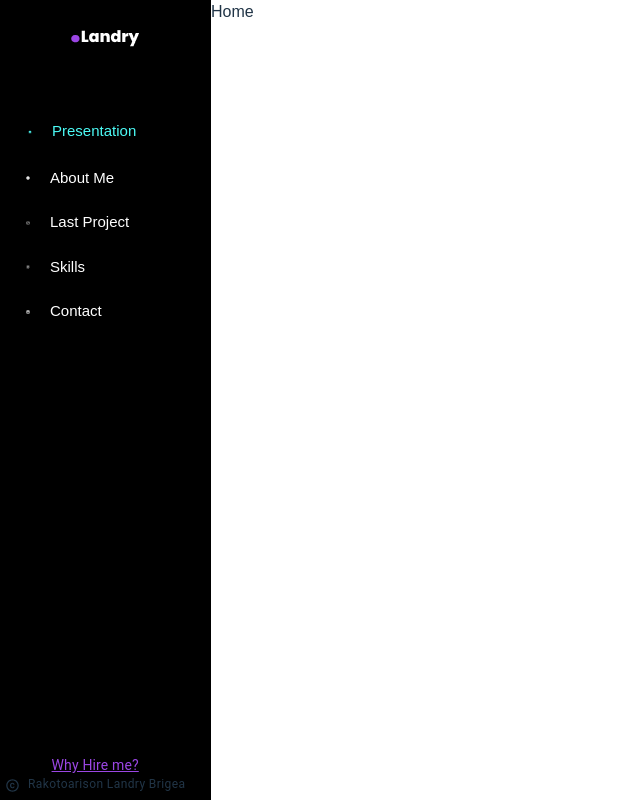
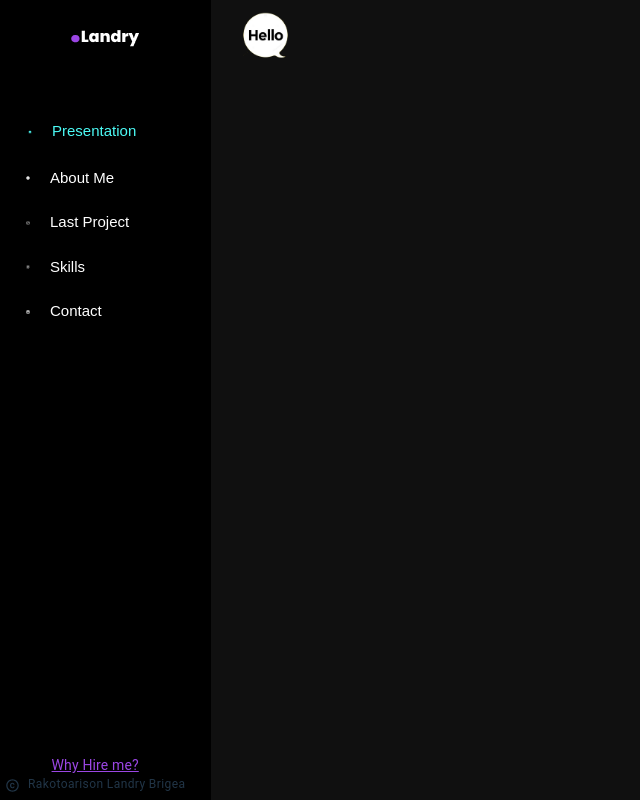
Before and after one commit to rakotoarisonlandry/Portfolio, a React (Vite) app: page / in a window 1280 px wide. Shown: the whole page, without its empty margins (0-640 px from the left). Built offline with nearby package versions, Linux system fonts and the light colour scheme; a web font is replaced by a local one.

Commit message:
first commit

```diff
--- a/src/css/index.scss
+++ b/src/css/index.scss
@@ -54,3 +54,11 @@
     display: flex;
 
 }
+
+//Home
+
+.Home-Body{
+    img{
+        height: 80px;
+    }
+}
--- a/src/index.css
+++ b/src/index.css
@@ -28,6 +28,7 @@ a:hover {
 
 body {
   font-family: 'Poppins', sans-serif;
+  background-color: #101010;
   margin: 0;
   display: flex;
   place-items: center;
--- a/src/pages/Home/Home.jsx
+++ b/src/pages/Home/Home.jsx
@@ -3,8 +3,8 @@ import React from 'react'
 import hello from "../../../public/assets/img/stock-vector-hi-hello-banner-speech-bubble-poster-and-sticker-concept-with-text-hello-white-bubble-message-1505210795-removebg-preview.png"
 function Home() {
   return (
-    <Box>
-      Home
+    <Box className="Home-Body">
+      <img src={hello} alt="" />
     </Box>
   )
 }
```
